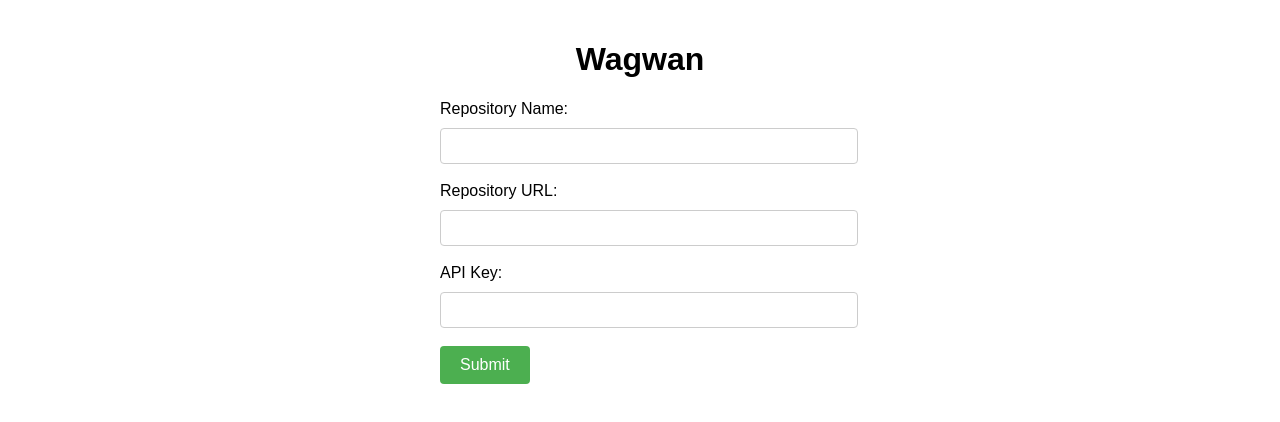
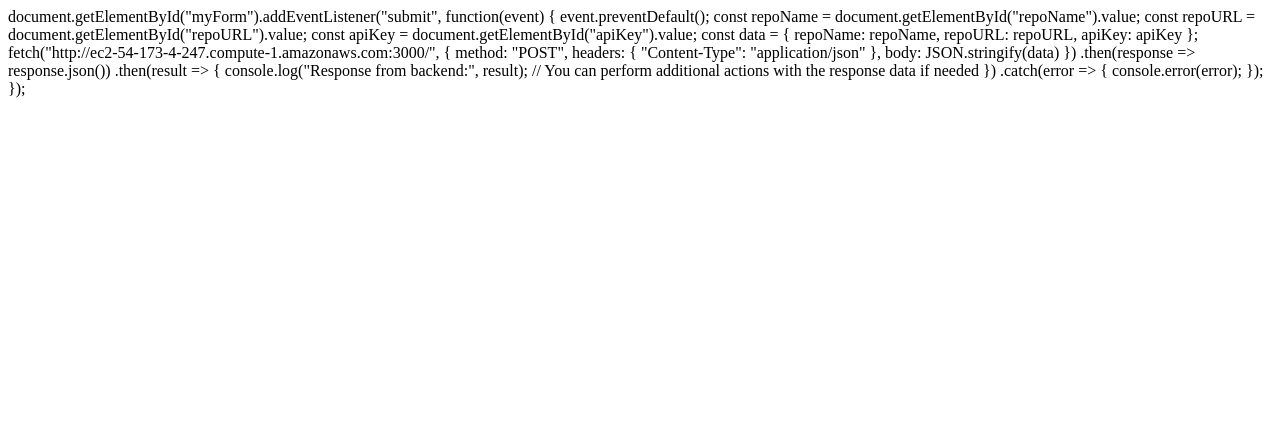
Before and after one commit to Sineth23/myform, a plain HTML site: page index.html in a window 1280 px wide. Drawn offline with Linux system fonts and the light colour scheme.

Commit message:
Update index.html

```diff
--- a/index.html
+++ b/index.html
@@ -1,64 +1,3 @@
-<!DOCTYPE html>
-<html>
-<head>
-  <title>Frontend Form</title>
-  <style>
-    body {
-      font-family: Arial, sans-serif;
-      margin: 0;
-      padding: 20px;
-    }
-
-    h1 {
-      text-align: center;
-    }
-
-    form {
-      max-width: 400px;
-      margin: 0 auto;
-    }
-
-    label {
-      display: block;
-      margin-bottom: 10px;
-    }
-
-    input[type="text"] {
-      width: 100%;
-      padding: 8px;
-      font-size: 16px;
-      border-radius: 4px;
-      border: 1px solid #ccc;
-    }
-
-    button[type="submit"] {
-      padding: 10px 20px;
-      font-size: 16px;
-      background-color: #4CAF50;
-      color: #fff;
-      border: none;
-      border-radius: 4px;
-      cursor: pointer;
-    }
-
-    button[type="submit"]:hover {
-      background-color: #45a049;
-    }
-  </style>
-</head>
-<body>
-  <h1>Wagwan</h1>
-  <form id="myForm">
-    <label for="repoName">Repository Name:</label>
-    <input type="text" id="repoName" name="repoName"><br><br>
-    <label for="repoURL">Repository URL:</label>
-    <input type="text" id="repoURL" name="repoURL"><br><br>
-    <label for="apiKey">API Key:</label>
-    <input type="text" id="apiKey" name="apiKey"><br><br>
-    <button type="submit">Submit</button>
-  </form>
-
-  <script>
 document.getElementById("myForm").addEventListener("submit", function(event) {
   event.preventDefault();
 
@@ -81,14 +20,10 @@
   })
   .then(response => response.json())
   .then(result => {
-        // Handle the response from the backend
-        console.log(result);
+    console.log("Response from backend:", result);
+    // You can perform additional actions with the response data if needed
   })
   .catch(error => {
-        // Handle any errors that occur during the request
     console.error(error);
   });
 });
-  </script>
-</body>
-</html>
```
Lines whose indentation alone changed are shown as unchanged.
